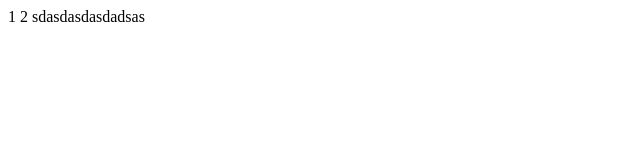
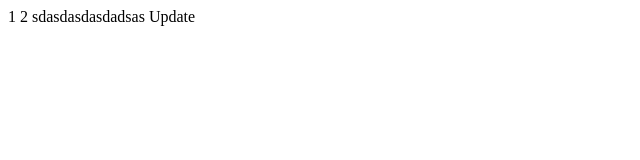
Before and after one commit to LamTien2003/testgit, a plain HTML site: page index.html in a window 1280 px wide. Shown: the full height of the page, 0-640 px from the left. Drawn offline with Linux system fonts and the light colour scheme.

Commit message:
update main branch

```diff
--- a/index.html
+++ b/index.html
@@ -1,3 +1,4 @@
 1
 <span>2</span>
 sdasdasdasdadsas
+<span>Update</span>
```
